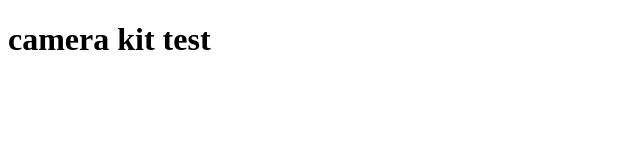
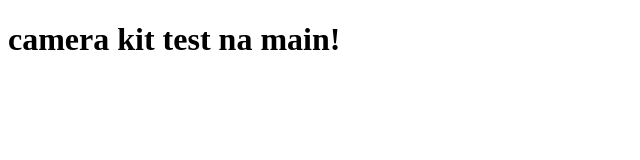
Before and after one commit to GovakReality/MercadoBrasco, a website built with Parcel: page src/index.html in a window 1280 px wide. Shown: the whole page, without its empty margins (0-640 px from the left). Built offline with nearby package versions, Linux system fonts and the light colour scheme; what @snap/camera-kit would draw is missing.

Commit message:
Title Change

```diff
--- a/src/index.html
+++ b/src/index.html
@@ -8,7 +8,7 @@
     </head>
 
     <body>
-        <h1>camera kit test</h1>
+        <h1>camera kit test na main!</h1>
         <canvas id="canvas-output"></canvas>
         <script src="js/index.js" type="module"></script>
     </body>
```
Also changed, not shown: 1 other file.
